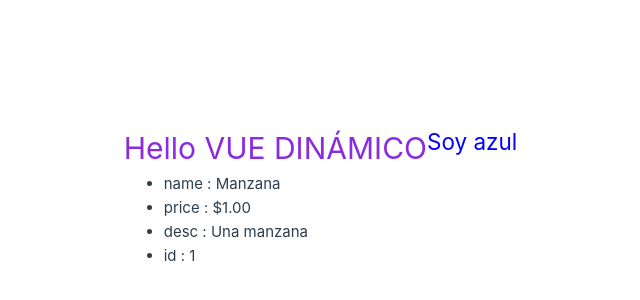
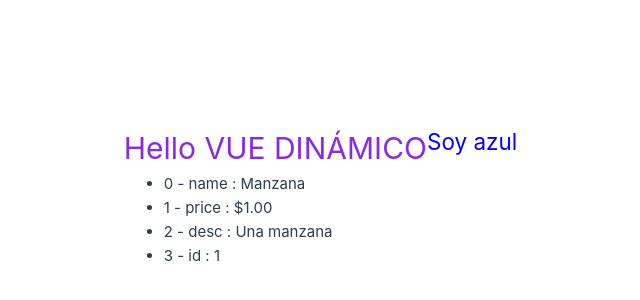
Before and after one commit to Alek30k/My-first-vue, a Vue app: page / in a window 1280 px wide. Shown: the part 204-504 px from the top of the page, without its empty margins (213-853 px from the left). Built offline with nearby package versions, Linux system fonts and the light colour scheme.

Commit message:
last commit

```diff
--- a/src/App.vue
+++ b/src/App.vue
@@ -36,8 +36,8 @@
     </li>
   </ul> -->
   <ul>
-    <li v-for="(value, p) in objetoFrutas" :key="value">
-      {{ p }} :
+    <li v-for="(value, propiedad, index) in objetoFrutas" :key="value">
+      {{ index }} - {{ propiedad }} :
       {{ value }}
     </li>
   </ul>
```
